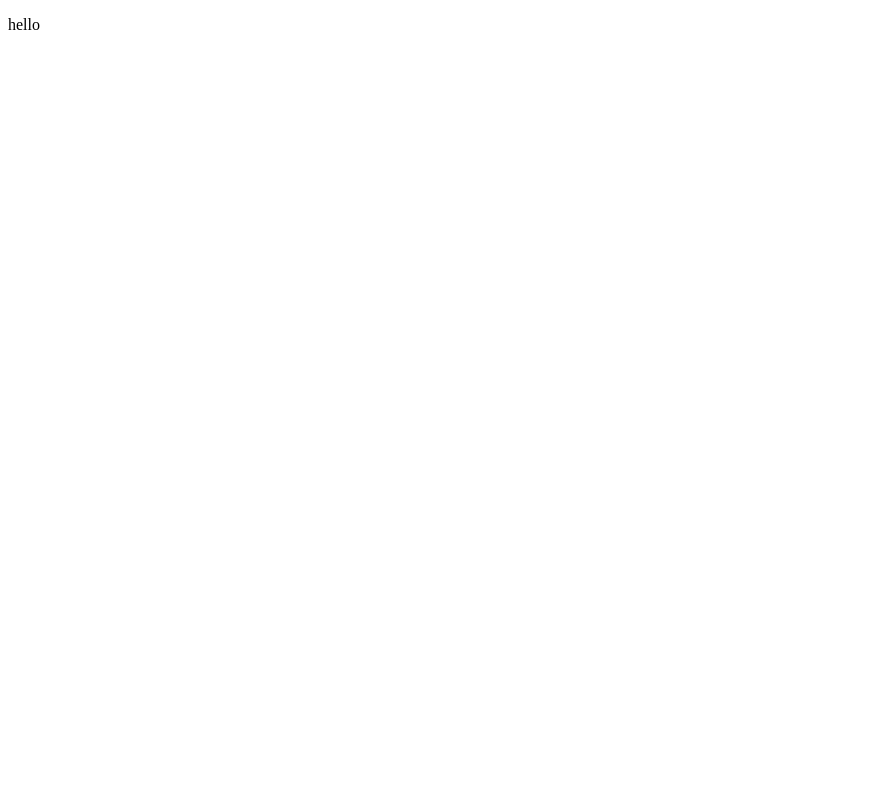
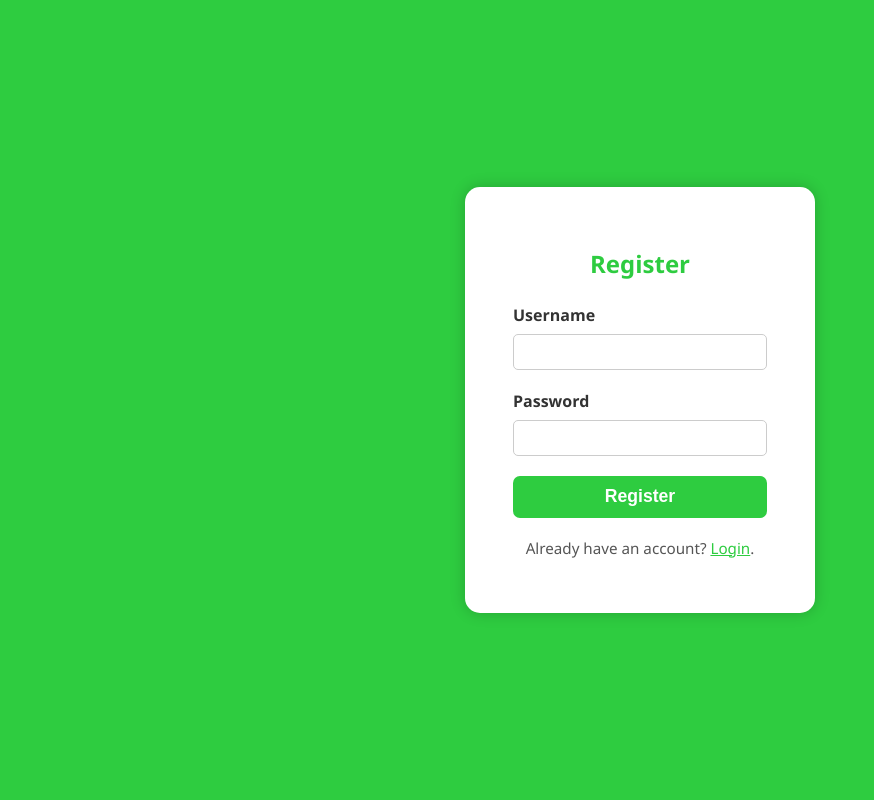
Before and after one commit to abhilash-IITm/car-parking, a Flask app: page /register in a window 1280 px wide. Before the commit the part shown is almost empty. Shown: the whole page, without its empty margins (0-874 px from the left). Run offline with Flask 3, Linux system fonts and the light colour scheme.

Commit message:
register logic added

```diff
--- a/app.py
+++ b/app.py
@@ -1,6 +1,7 @@
 import bcrypt
 from flask import Flask, render_template, request, redirect, url_for, flash, session
 from models import db, User
+from auth import auth_bp
 
 app = Flask(__name__)
 app.secret_key = 'your_secret_key'
@@ -10,54 +11,12 @@ app.config['SQLALCHEMY_TRACK_MODIFICATIONS'] = False
 
 db.init_app(app)
 
-# @app.before_first_request
-# def init_db():
-#     db.create_all()
-#     admin = User.query.filter_by(role='admin').first()
-#     if not admin:
-#         hashed = bcrypt.hashpw(b"admin123", bcrypt.gensalt())
-#         admin_user = User(username='admin', password=hashed, role='admin')
-#         db.session.add(admin_user)
-#         db.session.commit()
-#         print('Admin user created: admin/admin123')
+app.register_blueprint(auth_bp)
 
 @app.route('/')
 def home():
-    return redirect(url_for('login'))
+    return redirect(url_for('auth.login'))
 
-@app.route('/login', methods=['GET', 'POST'])
-def login():
-    if request.method == 'POST':
-        username = request.form.get('username', '').strip()
-        password = request.form.get('password', '').strip().encode('utf-8')
-        user = User.query.filter_by(username=username).first()
-        if user and bcrypt.checkpw(password, user.password):
-            session['user_id'] = user.id
-            session['username'] = user.username
-            session['role'] = user.role
-            if user.role == 'admin':
-                return redirect(url_for('admin_dashboard'))
-            else:
-                return redirect(url_for('user_dashboard'))
-        else:
-            flash('Invalid username or password.')
-    return render_template('index.html')
-
-@app.route('/register', methods=['GET', 'POST'])
-def register():
-    if request.method == 'POST':
-        username = request.form.get('username', '').strip()
-        password = request.form.get('password', '').strip().encode('utf-8')
-        if User.query.filter_by(username=username).first():
-            flash('Username already exists.')
-        else:
-            hashed = bcrypt.hashpw(password, bcrypt.gensalt())
-            new_user = User(username=username, password=hashed, role='user')
-            db.session.add(new_user)
-            db.session.commit()
-            flash('Registration successful. You may log in.')
-            return redirect(url_for('login'))
-    return render_template('register.html')
 
 @app.route('/admin/dashboard')
 def admin_dashboard():
@@ -73,11 +32,5 @@ def user_dashboard():
         return redirect(url_for('login'))
     return render_template('user_dashboard.html')
 
-@app.route('/logout')
-def logout():
-    session.clear()
-    flash('Logged out successfully.')
-    return redirect(url_for('login'))
-
 if __name__ == '__main__':
     app.run(debug=True)
--- /dev/null
+++ b/auth.py
@@ -0,0 +1,49 @@
+from flask import Blueprint, render_template, request, redirect, url_for, flash, session
+from models import db, User
+import bcrypt
+
+auth_bp = Blueprint('auth',__name__)
+
+@auth_bp.route('/register', methods=['GET', 'POST'])
+def register():
+    if request.method == 'POST':
+        username = request.form.get('username', '').strip()
+        password = request.form.get('password', '').strip().encode('utf-8')
+
+        if User.query.filter_by(username=username).first():
+            flash('Username already exists.')
+            return render_template('register.html')
+
+
+        hashed = bcrypt.hashpw(password, bcrypt.gensalt())
+        new_user = User(username=username, password=hashed, role='user')
+        db.session.add(new_user)
+        db.session.commit()
+        flash('Registration successful. You may log in.')
+        return redirect(url_for('auth.login'))
+
+    return render_template('register.html')
+
+@auth_bp.route('/login', methods=['GET', 'POST'])
+def login():
+    if request.method == 'POST':
+        username = request.form.get('username', '').strip()
+        password = request.form.get('password', '').strip().encode('utf-8')
+        user = User.query.filter_by(username=username).first()
+        if user and bcrypt.checkpw(password, user.password):
+            session['user_id'] = user.id
+            session['username'] = user.username
+            session['role'] = user.role
+            if user.role == 'admin':
+                return redirect(url_for('admin_dashboard'))
+            else:
+                return redirect(url_for('user_dashboard'))
+        else:
+            flash('Invalid username or password.')
+    return render_template('index.html')
+
+@auth_bp.route('/logout')
+def logout():
+    session.clear()
+    flash('Logged out successfully.')
+    return redirect(url_for('login'))
--- a/hello.py
+++ /dev/null
@@ -1 +0,0 @@
-print("hello world")
--- /dev/null
+++ b/static/css/register.css
@@ -0,0 +1,85 @@
+/* Full viewport green background */
+body, html {
+    height: 100%;
+    margin: 0;
+    background-color: #2ecc40; /* green */
+    font-family: 'Segoe UI', Tahoma, Geneva, Verdana, sans-serif;
+    display: flex;
+    justify-content: center;
+    align-items: center;
+}
+
+/* White centered container box with padding and rounded edges */
+.register-box {
+    background-color: white;
+    padding: 2.5rem 3rem;
+    border-radius: 15px;
+    box-shadow: 0 0 15px rgba(0,0,0,0.2);
+    width: 350px;
+    box-sizing: border-box;
+    text-align: center;
+}
+
+h2 {
+    margin-bottom: 1.5rem;
+    color: #2ecc40;
+    font-weight: bold;
+}
+
+label {
+    display: block;
+    margin-bottom: 0.5rem;
+    font-weight: 600;
+    text-align: left;
+    color: #333;
+}
+
+input[type="text"],
+input[type="password"] {
+    width: 100%;
+    padding: 0.5rem 0.75rem;
+    margin-bottom: 1.25rem;
+    border-radius: 5px;
+    border: 1px solid #ccc;
+    font-size: 1rem;
+    box-sizing: border-box;
+}
+
+button {
+    width: 100%;
+    background-color: #2ecc40;
+    color: white;
+    border: none;
+    padding: 0.65rem;
+    border-radius: 7px;
+    font-size: 1.1rem;
+    font-weight: bold;
+    cursor: pointer;
+    transition: background-color 0.3s ease;
+}
+
+button:hover {
+    background-color: #27b437;
+}
+
+.login-link {
+    margin-top: 1.25rem;
+    font-size: 0.95rem;
+    color: #555;
+}
+
+.login-link a {
+    color: #2ecc40;
+    text-decoration: underline;
+}
+
+/* Flash message styling */
+.flash {
+    margin: 0 0 1rem 0;
+    background-color: #f8d7da;
+    color: #842029;
+    padding: 0.7rem;
+    border-radius: 5px;
+    font-size: 0.9rem;
+    border: 1px solid #f5c2c7;
+}
--- a/templates/register.html
+++ b/templates/register.html
@@ -1,13 +1,32 @@
 <!DOCTYPE html>
 <html lang="en">
 <head>
-    <meta charset="UTF-8">
-    <meta name="viewport" content="width=device-width, initial-scale=1.0">
-    <title>Document</title>
+    <meta charset="UTF-8" />
+    <title>Register | Vehicle Parking App</title>
+    <link rel="stylesheet" href="{{ url_for('static', filename='css/register.css') }}">
 </head>
 <body>
-    <p>
-        hello
-    </p>
+    <div class="register-box">
+        <h2>Register</h2>
+
+        {% with messages = get_flashed_messages() %}
+          {% if messages %}
+            <div class="flash">{{ messages[0] }}</div>
+          {% endif %}
+        {% endwith %}
+
+        <form method="POST" action="{{ url_for('auth.register') }}">
+            <label for="username">Username</label>
+            <input type="text" id="username" name="username" required autocomplete="username" />
+
+            <label for="password">Password</label>
+            <input type="password" id="password" name="password" required autocomplete="new-password" />
+
+            <button type="submit">Register</button>
+        </form>
+        <p class="login-link">
+            Already have an account? <a href="{{ url_for('auth.login') }}">Login</a>.
+        </p>
+    </div>
 </body>
 </html>
```
Also changed, not shown: instance/parking_app.db.
